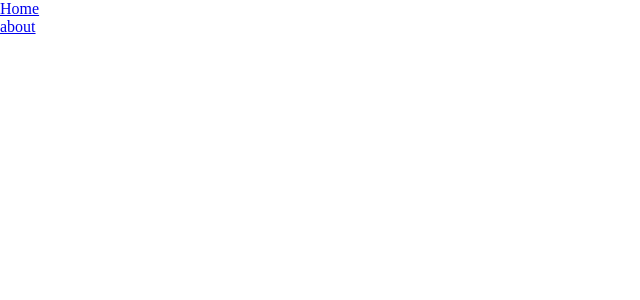
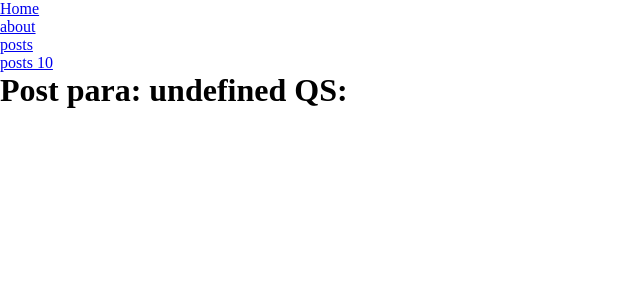
Before and after one commit to p4kz/udemy-react, a React (Vite) app in the folder react-router-dom/: page /posts in a window 1280 px wide. Before the commit this address had no page. Shown: the top 300 px of the page, without its empty margins (0-640 px from the left). Built offline with nearby package versions, Linux system fonts and the light colour scheme.

Commit message:
update readme / intro query strings - react router dom

```diff
--- a/react-router-dom/src/components/Menu/index.tsx
+++ b/react-router-dom/src/components/Menu/index.tsx
@@ -8,6 +8,8 @@ export const Menu = () => {
       <ul>
         <li><Link to='/'>Home</Link></li>
         <li><Link to='/about'>about</Link></li>
+        <li><Link to='/posts'>posts</Link></li>
+        <li><Link to='/post/10'>posts 10</Link></li>
       </ul>
     </nav>
   )
--- /dev/null
+++ b/react-router-dom/src/components/Post/index.tsx
@@ -0,0 +1,15 @@
+
+import { useParams, useSearchParams } from 'react-router-dom'
+import './styles.css'
+
+export const Post = () => {
+  const params = useParams()
+  const { id } = params
+  const [qs] = useSearchParams()
+
+  return (
+    <div>
+      <h1>Post {`para: ${id}`} {`QS: ${qs}`}</h1>
+    </div>
+  )
+}
--- a/react-router-dom/src/main.tsx
+++ b/react-router-dom/src/main.tsx
@@ -6,6 +6,7 @@ import './styles/global.css'
 import { BrowserRouter, Routes, Route } from 'react-router-dom'
 import { About } from './components/About'
 import { Menu } from './components/Menu'
+import { Post } from './components/Post'
 
 ReactDOM.createRoot(document.getElementById('root') as HTMLElement).render(
   <React.StrictMode>
@@ -14,6 +15,8 @@ ReactDOM.createRoot(document.getElementById('root') as HTMLElement).render(
       <Routes>
         <Route path='/' element={ <Home /> } />
         <Route path='/about' element={ <About /> } />
+        <Route path='/post/:id' element={ <Post /> } />
+        <Route path='/posts' element={ <Post /> } />
       </Routes>
     </BrowserRouter>
   </React.StrictMode>,
```
Also changed, not shown: react-router-dom/src/components/Post/styles.css (added), 1 other file (tests, documents, lock files or other folders).
